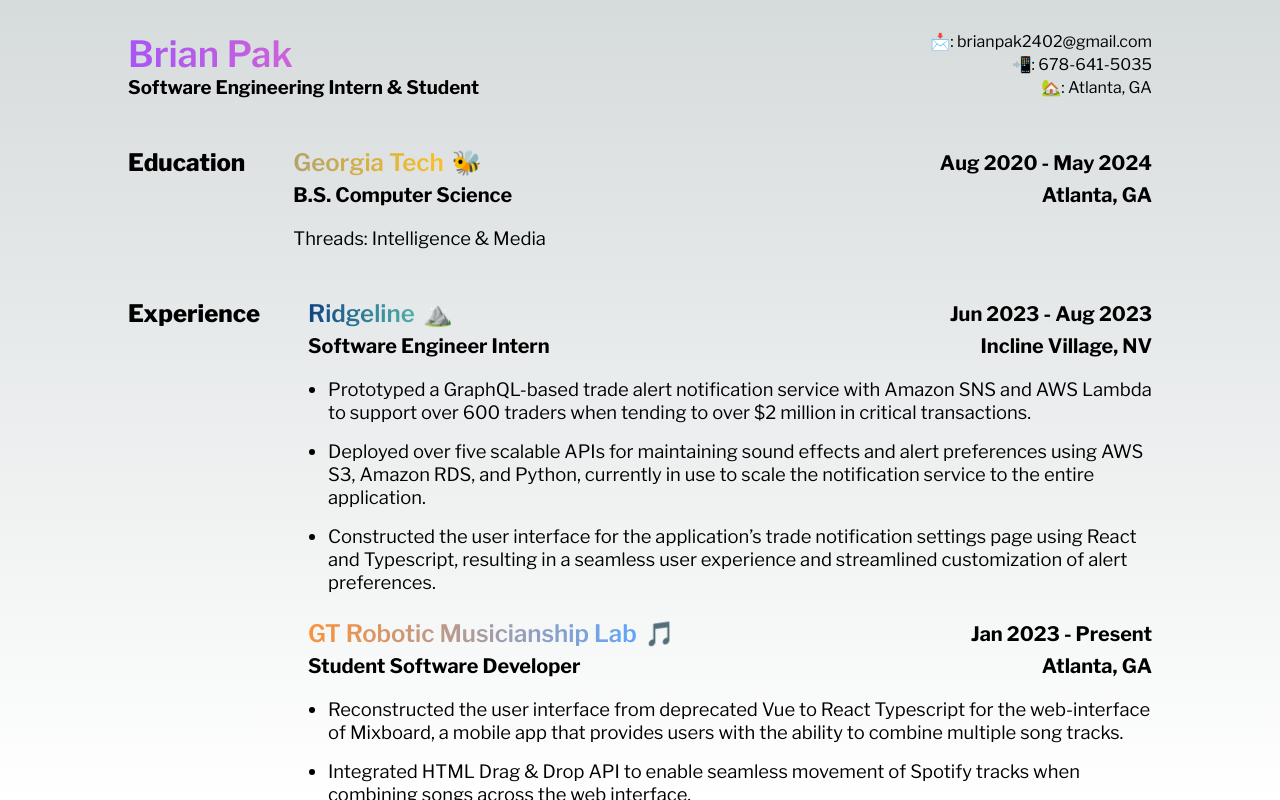
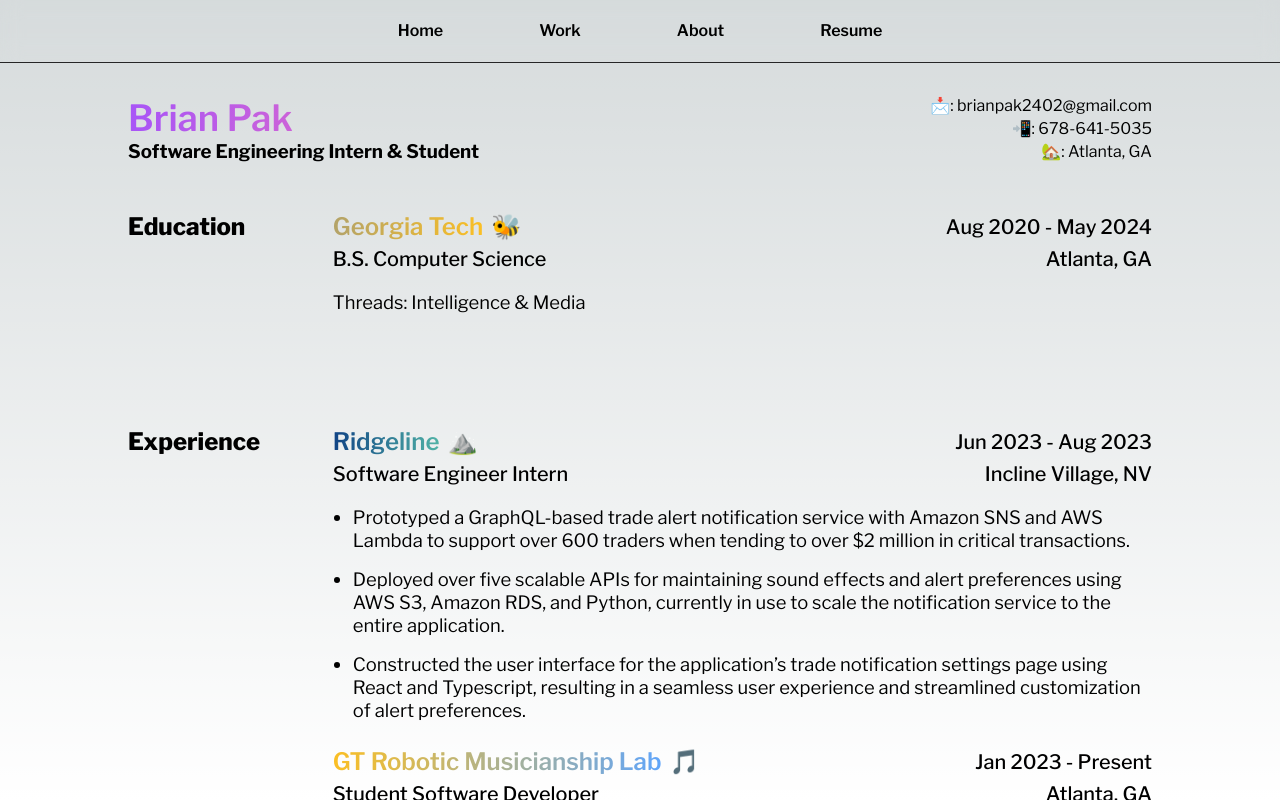
Before and after one commit to brianpak2402/site, a Next.js app: page /resume in a window 1280 px wide. Built offline with nearby package versions, Linux system fonts and the light colour scheme.

Commit message:
done building resume page for now

```diff
--- a/next.config.js
+++ /dev/null
@@ -1,4 +0,0 @@
-/** @type {import('next').NextConfig} */
-const nextConfig = {};
-
-module.exports = nextConfig;
--- a/postcss.config.js
+++ /dev/null
@@ -1,6 +0,0 @@
-module.exports = {
-  plugins: {
-    tailwindcss: {},
-    autoprefixer: {},
-  },
-}
--- a/src/app/globals.css
+++ b/src/app/globals.css
@@ -108,11 +108,14 @@
 
 h1,
 h2,
-h3,
+h3 {
+  font-weight: 700;
+}
+
 h4,
 h5,
 h6 {
-  font-weight: 700;
+  font-weight: 500;
 }
 
 .full-width {
--- a/src/app/page.tsx
+++ b/src/app/page.tsx
@@ -10,7 +10,7 @@
 export default function Home() {
   return (
     <div className={styles.page}>
-      <Header />
+      <Header orientation="VERTICAL" />
       <main className={styles.main}>
         <Title
           content="👋🏻 I'm Brian, an aspiring software engineer experienced in enterprise FinTech, Music Technology, and Cello Performance."
--- a/src/app/resume/page.module.css
+++ b/src/app/resume/page.module.css
@@ -1,13 +1,13 @@
-.page {
+.main {
   max-width: inherit;
   max-height: inherit;
   width: 100%;
   height: 100%;
   display: flex;
+  flex-direction: column;
   align-items: center;
   justify-content: center;
-  margin: 0 0 0 0;
-  padding: 2rem 4rem 2rem 4rem;
+  padding: 0rem 4rem 2rem 4rem;
   overflow-x: hidden;
   overflow-y: scroll;
 }
@@ -15,7 +15,7 @@
 .content {
   width: 100%;
   height: 100%;
-  padding: 0 4rem 0 4rem;
+  padding: 4rem 4rem 0 4rem;
 }
 
 /* HEADING STYLES */
@@ -39,7 +39,6 @@
   flex-direction: row;
   box-sizing: border-box;
   margin: 3rem 0 0 0;
-  gap: 3rem;
 }
 
 .resume_section h3 {
@@ -47,10 +46,12 @@
   margin-bottom: 0;
   font-size: 1.5rem;
   line-height: 2rem;
+  width: 25%;
 }
 
 .resume_items {
   margin: 0 0 4rem 0;
+  width: 100%;
 }
 
 .resume_items > div:not(:first-child) {
--- a/src/app/resume/page.tsx
+++ b/src/app/resume/page.tsx
@@ -1,11 +1,14 @@
 import GradientTitle from "@components/GradientTitle/GradientTitle";
-import styles from "./page.module.css";
 import ResumeItem from "@components/ResumeItem/ResumeItem";
 import DownloadButton from "@components/DownloadButton/DownloadButton";
+import Header from "@components/shared/Header/Header";
+
+import styles from "./page.module.css";
 
 export default function Resume() {
   return (
-    <main className={styles.page}>
+    <main className={styles.main}>
+      <Header orientation="HORIZONTAL" />
       <div className={styles.content}>
         <section className={styles.heading}>
           <div>
@@ -25,6 +28,7 @@
         </section>
         <section className={styles.resume_section}>
           <h3>Education</h3>
+          <div className={styles.resume_items}>
             <ResumeItem
               title="Georgia Tech"
               gradient={{
@@ -38,6 +42,7 @@
               content={["Threads: Intelligence & Media"]}
               isList={false}
             />
+          </div>
         </section>
         <section className={styles.resume_section}>
           <h3>Experience</h3>
@@ -62,7 +67,7 @@
             <ResumeItem
               title="GT Robotic Musicianship Lab"
               gradient={{
-                gradientFrom: "#fb923c",
+                gradientFrom: "#fbbf24",
                 gradientTo: "#60a5fa",
               }}
               icon="🎵"
--- a/src/components/DownloadButton/DownloadButton.tsx
+++ b/src/components/DownloadButton/DownloadButton.tsx
@@ -1,5 +1,6 @@
 "use client";
 
+import { CSSProperties } from "react";
 import styles from "./downloadButton.module.css";
 
 interface Props {
@@ -9,11 +10,13 @@
 
 export default function DownloadButton({ content, file }: Props) {
   return (
-    <button
-      onClick={() => window.open(file)}
-      className={`${styles.button} ${styles.purple_shadow}`}
-    >
-      <h6 className={styles.button_text}>{content}</h6>
-    </button>
+    <div className={`${styles.outer_button} ${styles.purple_shadow} ${styles.purple_gradient} `}>
+      <button
+        onClick={() => window.open(file)}
+        className={`${styles.button} ${styles.transition_colors}`}
+      >
+        <h6>{content}</h6>
+      </button>
+    </div>
   );
 }
--- a/src/components/DownloadButton/downloadButton.module.css
+++ b/src/components/DownloadButton/downloadButton.module.css
@@ -1,19 +1,49 @@
 .button {
-  padding: 1rem 2rem 1rem 2rem;
-  border-radius: 15px;
-  border: transparent;
-  background: transparent;
+  padding: 0.75rem 2rem 0.75rem 2rem;
+  border: none;
+  border-radius: 7px;
+  background-color: rgb(23 23 23 / var(--tw-bg-opacity));
+  --tw-bg-opacity: 1;
   cursor: pointer;
+  flex: 1 1 0%;
+  width: 100%;
+  height: 100%;
+}
+
+.purple_gradient {
+  --tw-gradient-to: #d946ef;
+  --tw-gradient-from: #7c3aed;
+  --tw-gradient-stops: var(--tw-gradient-from), var(--tw-gradient-to);
+  background-image: linear-gradient(to right, var(--tw-gradient-stops));
 }
 
 .purple_shadow {
-  --tw-shadow: 0 0 45px 0px rgba(195, 0, 240, 0.3);
+  --tw-shadow: 0 0 45px 10px rgba(195, 0, 240, 0.3);
   --tw-shadow-colored: 0 0 45px 0px var(--tw-shadow-color);
   box-shadow: var(--tw-ring-offset-shadow, 0 0 #0000), var(--tw-ring-shadow, 0 0 #0000),
     var(--tw-shadow);
 }
 
-.button_text {
+.outer_button {
+  padding: 2px;
+  border-radius: 7px;
+  border: none;
+}
+
+.transition_colors {
+  transition-property: color, background-color, border-color, text-decoration-color, fill, stroke;
+  transition-timing-function: cubic-bezier(0.4, 0, 0.2, 1);
+  transition-duration: 0.15s;
+}
+
+.button:hover {
+  color: black;
+  background-color: linear-gradient(to right, var(--tw-gradient-stops));
+}
+
+.button > h6 {
+  font-weight: 700;
+  font-size: 1.25rem;
+  line-height: 1.75rem;
   white-space: nowrap;
-  font-size: 1rem;
 }
--- a/src/components/shared/Header/Header.tsx
+++ b/src/components/shared/Header/Header.tsx
@@ -8,9 +8,17 @@
 import GithubSVG from "@public/icons/github.svg";
 import GradientTitle from "@components/GradientTitle/GradientTitle";
 
-export default function Header() {
+type OrientationOption = "VERTICAL" | "HORIZONTAL";
+
+interface Props {
+  orientation: OrientationOption;
+}
+
+export default function Header({ orientation }: Props) {
   return (
-    <header className={styles.header}>
+    <>
+      {orientation === "VERTICAL" ? (
+        <header className={styles.vertical_header}>
           <div className={styles.outer_menu}>
             <section className={styles.logo_container}>
               <Link href="/" className={styles.logo}>
@@ -59,5 +67,24 @@
             </section>
           </div>
         </header>
+      ) : (
+        <header className={`${styles.horizontal_header} ${styles.backdrop_blur}`}>
+          <div className={styles.horizontal_header_content}>
+            <Link href="/" className={styles.item}>
+              Home
+            </Link>
+            <Link href="/work" className={styles.item}>
+              Work
+            </Link>
+            <Link href="/about" className={styles.item}>
+              About
+            </Link>
+            <Link href="/resume" className={styles.item}>
+              Resume
+            </Link>
+          </div>
+        </header>
+      )}
+    </>
   );
 }
--- a/src/components/shared/Header/header.module.css
+++ b/src/components/shared/Header/header.module.css
@@ -1,10 +1,30 @@
 /* HEADER STYLES */
 
-.header {
+.vertical_header {
   font-size: 14px;
   padding: 4rem 4rem 2rem 4rem;
   height: 100%;
   justify-content: center;
+}
+
+.horizontal_header {
+  height: fit-content;
+  width: 100vw;
+  padding: 0 1rem 0 1rem;
+  display: flex;
+  flex-direction: row;
+  justify-content: center;
+  align-items: center;
+  position: sticky;
+  top: -1px;
+  left: 0;
+  background: transparent;
+  z-index: 101;
+  border-bottom: 1px solid #262626;
+}
+
+.backdrop_blur {
+  backdrop-filter: blur(10px);
 }
 
 .outer_menu {
@@ -18,6 +38,27 @@
   flex-direction: column;
   justify-content: space-between;
   flex-grow: 1;
+}
+
+/* HORIZONTAL HEADER STYLES */
+.horizontal_header_content {
+  display: flex;
+  flex-direction: row;
+  gap: 1rem;
+}
+
+.horizontal_header_content > a {
+  margin: 1rem;
+  padding: 0.35rem 1.5rem 0.35rem 1.5rem;
+  border-radius: 15px;
+  transition-property: color, background-color, border-color, text-decoration-color, fill, stroke;
+  transition-timing-function: cubic-bezier(0.4, 0, 0.2, 1);
+  transition-duration: 0.15s;
+}
+
+.horizontal_header_content > a:hover {
+  color: black;
+  background-color: white;
 }
 
 /* LOGO STYLES */
```
Lines whose indentation alone changed are shown as unchanged.
